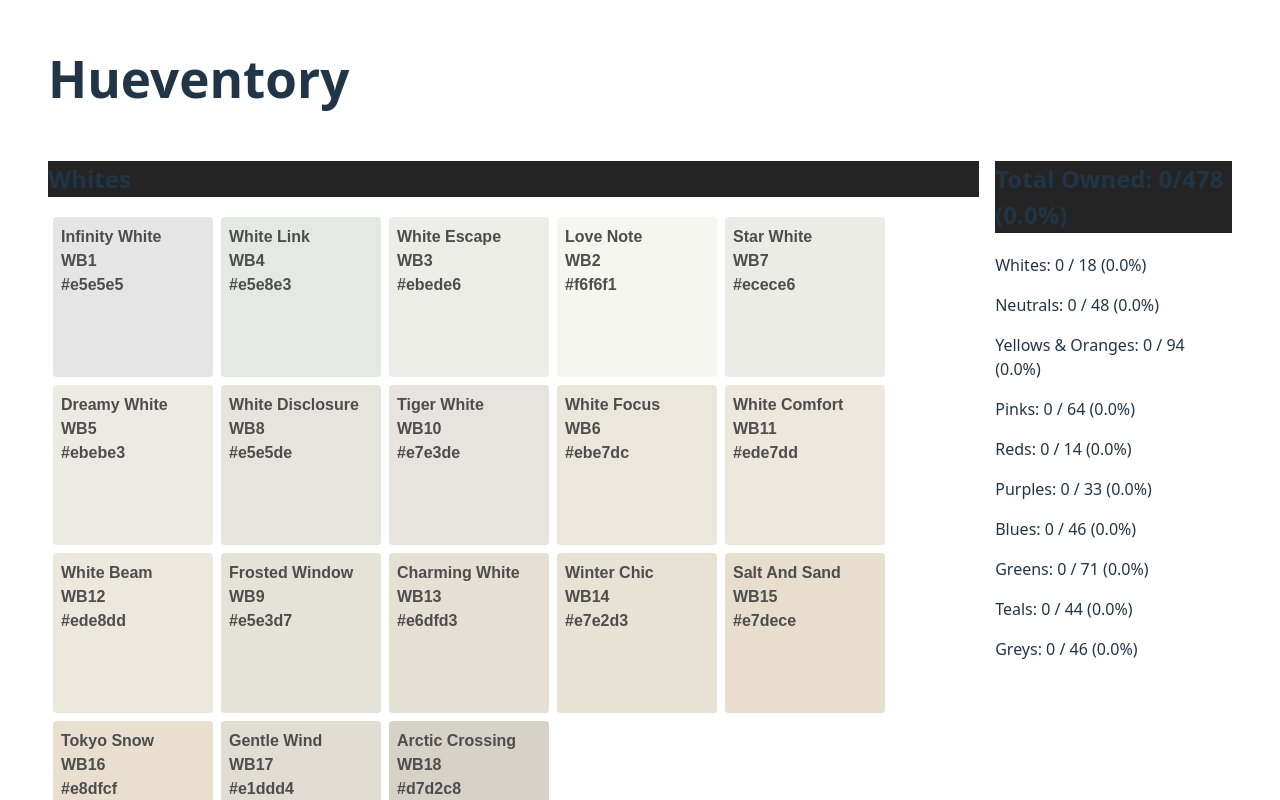
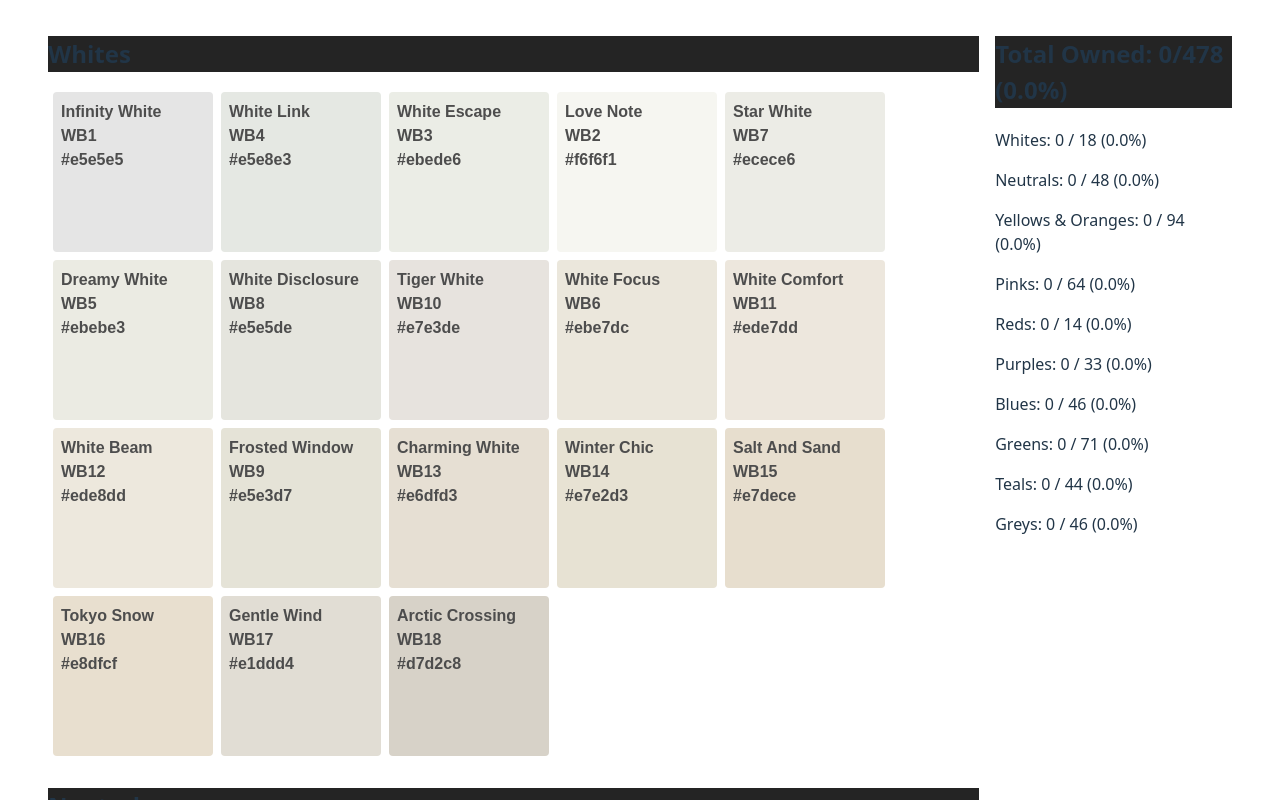
Before and after one commit to Jazzmoin/Hueventory, a Svelte app: page / in a window 1280 px wide. Shown: the top 800 px of the page. Built offline with nearby package versions, Linux system fonts and the light colour scheme.

Commit message:
fixed stats

```diff
--- a/src/App.svelte
+++ b/src/App.svelte
@@ -31,8 +31,6 @@
 
 
 </script>
-
-<h1>Hueventory</h1>
 
 <main class="main">
         <div class="column" style="flex-grow:2">
```
